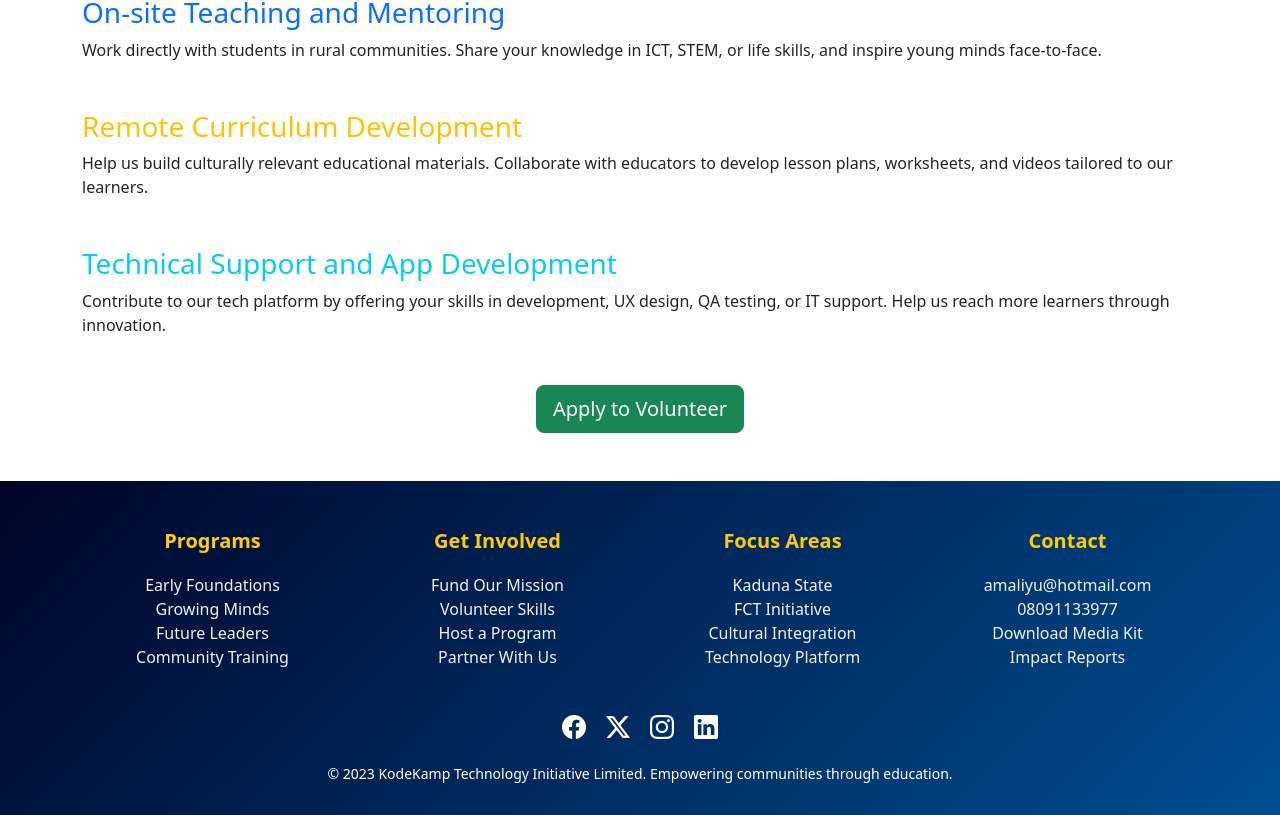
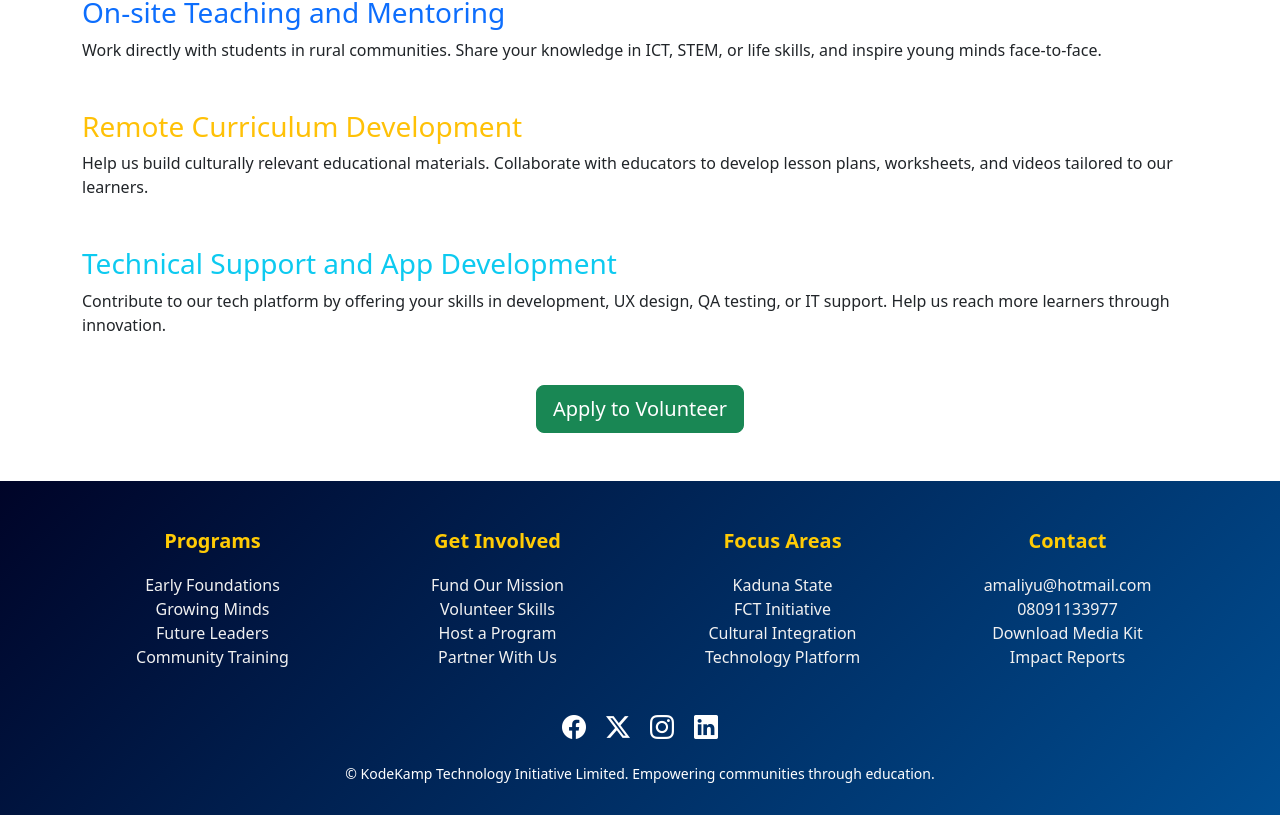
Before and after one commit to FarukmAliyu/KodekampInitiative, a React (Create React App) app: page /volunteering in a window 1280 px wide. Shown: the part 232-1047 px from the top of the page. Built offline with nearby package versions, Linux system fonts and the light colour scheme.

Commit message:
Update footer.js

```diff
--- a/src/Components/footer.js
+++ b/src/Components/footer.js
@@ -56,7 +56,7 @@ function Footer() {
         </div>
 
         <div className="text-center">
-          <small>&copy; 2023 KodeKamp Technology Initiative Limited. Empowering communities through education.</small>
+          <small>&copy; KodeKamp Technology Initiative Limited. Empowering communities through education.</small>
         </div>
 
       </div>
```
